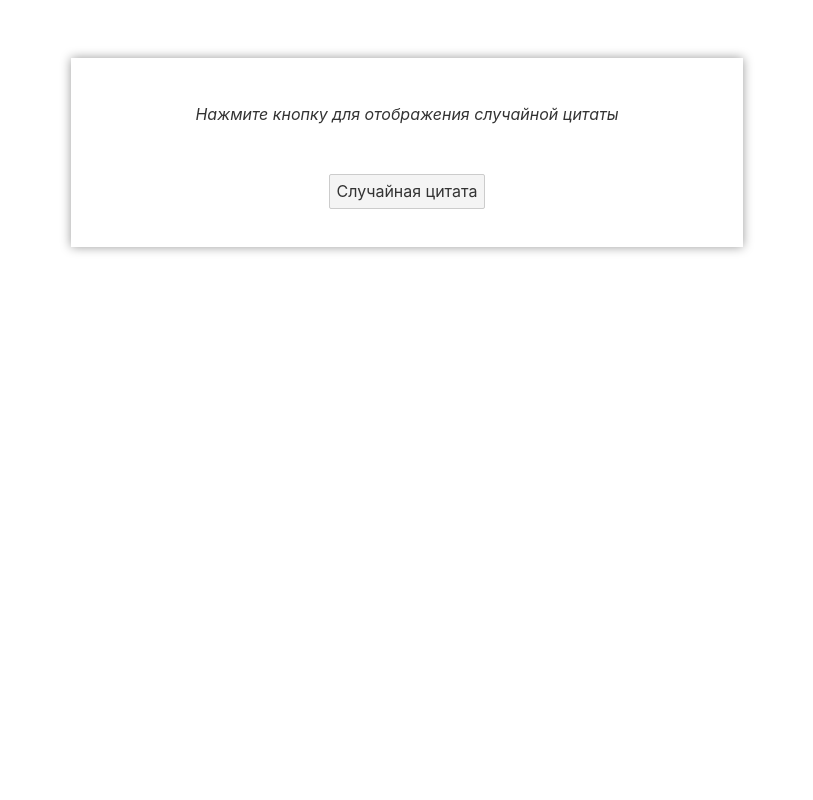
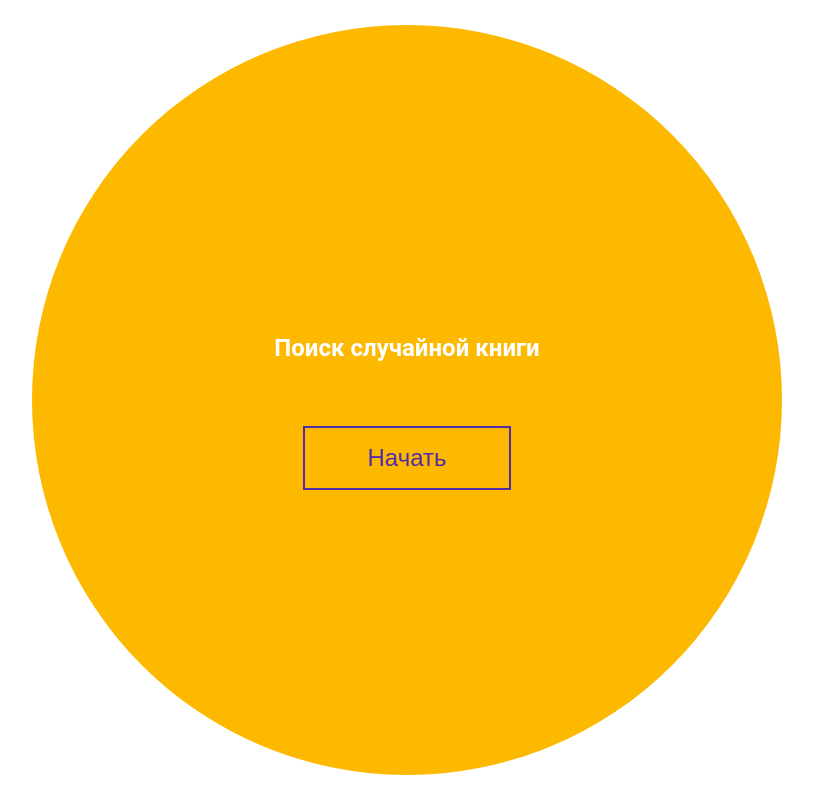
Before and after one commit to after-finitude/random-quote, a Svelte app: page / in a window 1280 px wide. Shown: the whole page, without its empty margins (233-1046 px from the left). Built offline with nearby package versions, Linux system fonts and the light colour scheme.

Commit message:
Start to rewrite app

```diff
--- a/data.json
+++ /dev/null
@@ -1,34 +0,0 @@
-{
-  "quotes": [
-    {
-      "id": "1",
-      "author": "Цицерон",
-      "text": "Недостаточно овладеть премудростью, нужно также уметь пользоваться ею"
-    },
-    {
-      "id": "2",
-      "author": "Леонардо да Винчи",
-      "text": "Где умирает надежда, там возникает пустота"
-    },
-    {
-      "id": "3",
-      "author": "Сократ",
-      "text": "Есть только одно благо — знание, и только одно зло — невежество"
-    },
-    {
-      "id": "4",
-      "author": "Фридрих Ницше",
-      "text": "Познавший самого себя — собственный палач"
-    },
-    {
-      "id": "5",
-      "author": "Иммануил Кант",
-      "text": "Весёлое выражение лица постепенно отражается и на внутреннем мире"
-    },
-    {
-      "id": "6",
-      "author": "Мишель де Монтень",
-      "text": "В начале всяческой философии лежит удивление"
-    }
-  ]
-}
--- a/public/global.css
+++ b/public/global.css
@@ -6,66 +6,9 @@ body {
 }
 
 body {
-  color: #333;
   margin: 0;
   padding: 8px;
   box-sizing: border-box;
   font-family: -apple-system, BlinkMacSystemFont, 'Segoe UI', Roboto,
     Oxygen-Sans, Ubuntu, Cantarell, 'Helvetica Neue', sans-serif;
 }
-
-a {
-  color: rgb(0, 100, 200);
-  text-decoration: none;
-}
-
-a:hover {
-  text-decoration: underline;
-}
-
-a:visited {
-  color: rgb(0, 80, 160);
-}
-
-label {
-  display: block;
-}
-
-input,
-button,
-select,
-textarea {
-  font-family: inherit;
-  font-size: inherit;
-  padding: 0.4em;
-  margin: 0 0 0.5em 0;
-  box-sizing: border-box;
-  border: 1px solid #ccc;
-  border-radius: 2px;
-}
-
-input:disabled {
-  color: #ccc;
-}
-
-input[type='range'] {
-  height: 0;
-}
-
-button {
-  color: #333;
-  background-color: #f4f4f4;
-  outline: none;
-}
-
-button:disabled {
-  color: #999;
-}
-
-button:not(:disabled):active {
-  background-color: #ddd;
-}
-
-button:focus {
-  border-color: #666;
-}
--- a/rollup.config.js
+++ b/rollup.config.js
@@ -64,6 +64,7 @@ export default {
       resolve: ['.svelte', '.ts'],
       entries: [
         { find: '~components', replacement: './src/components' },
+        { find: '~pages', replacement: './src/pages' },
       ],
     }),
     resolve({
@@ -72,7 +73,7 @@ export default {
     }),
     commonjs(),
     typescript({
-      tsconfig: 'tsconfig.json'
+      tsconfig: 'tsconfig.json',
     }),
     json(),
     dev && serve(),
--- a/src/App.svelte
+++ b/src/App.svelte
@@ -1,11 +1,9 @@
 <script lang="ts">
+  import Home from '~pages/Home.svelte';
+
   import BaseLayout from '~components/BaseLayout.svelte';
-  import Container from '~components/Container.svelte';
-  import Quote from '~components/Quote/Quote.svelte';
 </script>
 
 <BaseLayout>
-  <Container>
-    <Quote />
-  </Container>
+  <Home />
 </BaseLayout>
--- a/src/components/BaseLayout.svelte
+++ b/src/components/BaseLayout.svelte
@@ -1,13 +1,18 @@
-<style lang="scss">
-  .base-layout {
-    display: flex;
-    flex-direction: column;
-    align-items: center;
-    justify-content: center;
-    text-align: center;
-  }
-</style>
-
 <div class="base-layout">
   <slot />
 </div>
+
+<style lang="scss">
+  :global(body) {
+    font-family: Roboto;
+    font-weight: 600;
+  }
+
+  .base-layout {
+    display: flex;
+    justify-content: center;
+    align-items: center;
+    height: 100%;
+    width: 100%;
+  }
+</style>
--- a/src/components/Container.svelte
+++ /dev/null
@@ -1,25 +0,0 @@
-<style lang="scss">
-  .container {
-    box-shadow: 0 0 10px rgba(0, 0, 0, 0.4);
-    height: 100%;
-    width: 50%;
-    padding: 30px 20px;
-    margin-top: 50px;
-
-    @media screen and (max-width: 768px) {
-      width: 85%;
-    }
-
-    @media screen and (min-width: 768px) and (max-width: 1024px) {
-      width: 90%;
-    }
-
-    @media screen and (min-width: 1024px) and (max-width: 1240px) {
-      width: 90%;
-    }
-  }
-</style>
-
-<div class="container">
-  <slot />
-</div>
--- a/src/components/Quote/Quote.svelte
+++ /dev/null
@@ -1,40 +0,0 @@
-<script lang="ts">
-  import { quotes } from "../../../data.json";
-
-  import type { Quote } from "./types";
-
-  let quote: Quote = {
-    id: "",
-    author: "",
-    text: "",
-  };
-
-  const viewRandomQuote = () => {
-    quote = quotes[Math.floor(Math.random() * quotes.length)];
-  };
-</script>
-
-<style lang="scss">
-  .container {
-    &__quote {
-      margin-bottom: 50px;
-    }
-  }
-</style>
-
-<div class="container">
-  {#if quote.text && quote.author}
-    <blockquote class="container__quote">
-      <i>{quote.text}</i>
-      <br />
-      <br />
-      <i>© {quote.author}</i>
-    </blockquote>
-  {:else}
-    <blockquote class="container__quote">
-      <i>Нажмите кнопку для отображения случайной цитаты</i>
-    </blockquote>
-  {/if}
-
-  <button on:click={viewRandomQuote}>Случайная цитата</button>
-</div>
--- a/src/components/Quote/types.ts
+++ /dev/null
@@ -1,5 +0,0 @@
-export type Quote = {
-  id: string;
-  author: string;
-  text: string;
-};
--- /dev/null
+++ b/src/pages/Home.svelte
@@ -0,0 +1,32 @@
+<div class="container">
+  <p class="container__text">Поиск случайной книги</p>
+  <button class="container__button">Начать</button>
+</div>
+
+<style lang="scss">
+  .container {
+    display: flex;
+    justify-content: center;
+    align-items: center;
+    flex-direction: column;
+    background-color: #fdb900;
+    border-radius: 50%;
+    height: 750px;
+    width: 750px;
+
+    &__text {
+      color: #ffffff;
+      font-size: 24px;
+      margin-bottom: 64px;
+    }
+
+    &__button {
+      color: #512da8;
+      background: transparent;
+      border: 2px solid #512da8;
+      font-size: 24px;
+      height: 64px;
+      width: 208px;
+    }
+  }
+</style>
--- a/tsconfig.json
+++ b/tsconfig.json
@@ -9,6 +9,7 @@
     "baseUrl": ".",
     "paths": {
       "~components/*": ["./src/components/*"],
+      "~pages/*": ["./src/pages/*"]
     },
     "noEmit": true,
     "resolveJsonModule": true
```
